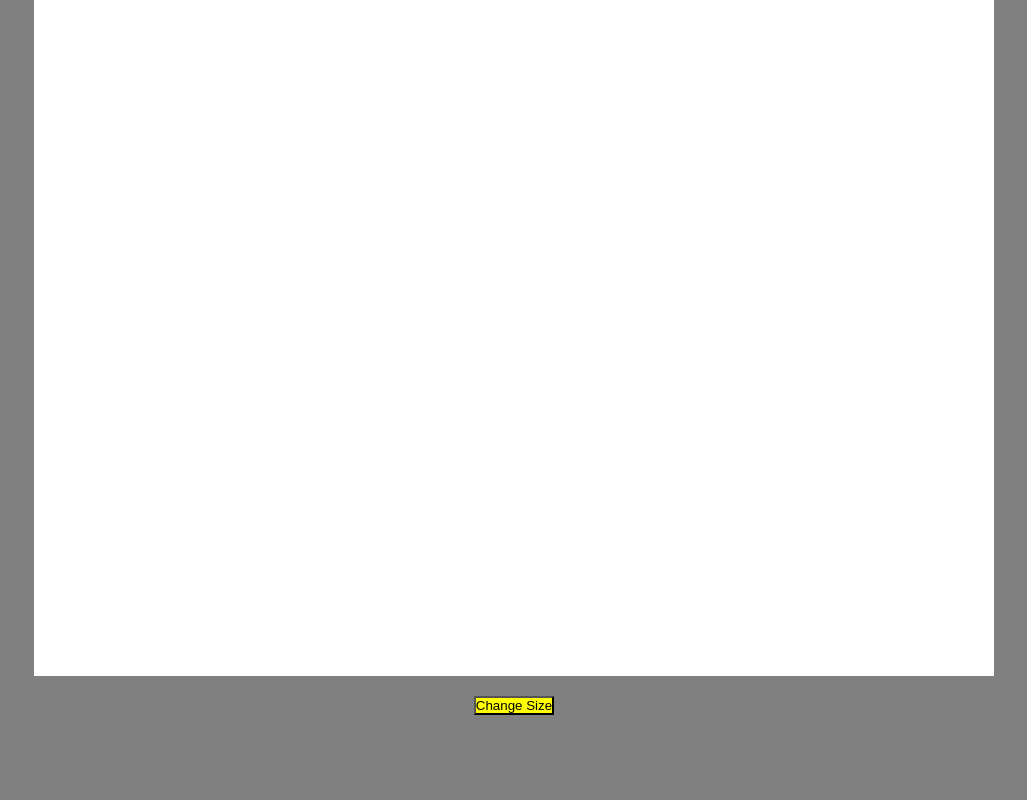
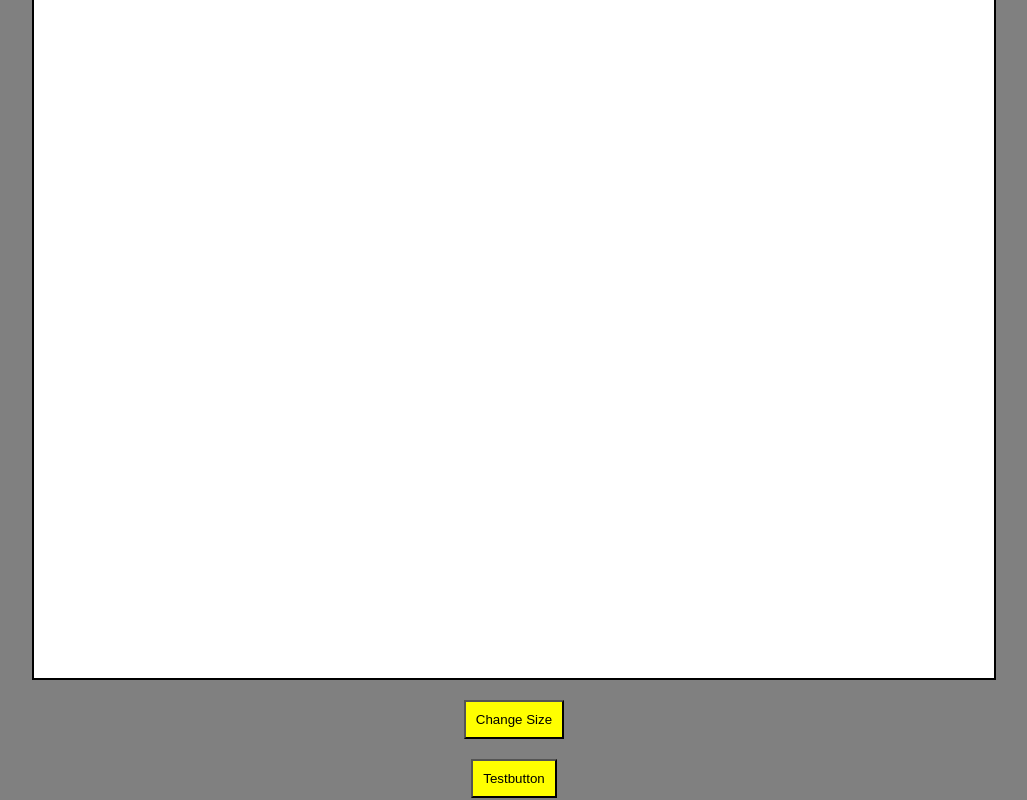
Before and after one commit to dhuber666/Sketchpad, a plain HTML site: page index.html in a window 1280 px wide. Shown: the part 304-1104 px from the top of the page, without its empty margins (126-1153 px from the left). Before the commit the page ends 1019 px from the top, so only its background shows below. Drawn offline with nearby package versions, Linux system fonts and the light colour scheme.

Commit message:
Finally a working version. Updates comming soon

```diff
--- a/index.html
+++ b/index.html
@@ -14,10 +14,13 @@
 
 		</div>
 
-		<div id="sizeBtn">
-			<button type="button" onclick="changeSize()"> Change Size </button>
 
-		</div>
+
+			<div class="wrapper">
+				<button type="button" onclick="changeSize()"> Change Size </button>
+				<button type="button"> Testbutton </button>
+			</div>
+
 
 
 
--- a/script.js
+++ b/script.js
@@ -1,5 +1,5 @@
 
-$boardSize = $(".board").height();
+
 
 
 
@@ -13,7 +13,7 @@ $("document").ready(function(){
 	hoverFunc();
     $(".box").height(60);
 	$(".box").width(60);
-
+	$boardSize = $(".board").height();
 
 
 
@@ -53,13 +53,17 @@ function changeSize() {
 	$size = prompt("Change the size!");
 	$divSize = $boardSize / $size;
 
-	$(".box").height($divSize);
-	$(".box").width($divSize);
+
 
 	$loopCount = $size * $size;
 	removeBox();
+
 	buildBox($loopCount);
+
+	console.log("Hi console");
 	hoverFunc();
+	$(".box").height($divSize);
+	$(".box").width($divSize);
 
 
 
--- a/style.css
+++ b/style.css
@@ -12,6 +12,7 @@
 	margin: 20px auto;
 	background-color: white;
 	padding: 0;
+	border: 2px solid black;
 
 }
 
@@ -38,10 +39,22 @@ html {
 
 }
 
-#sizeBtn > button {
+.wrapper > button {
+
+	margin: 20px auto;
+	background-color: yellow;
+	display: block;
+	padding: 10px;
+
+
+
+
+}
+
+.wrapper {
 
 	margin: 0 auto;
-	background-color: yellow;
-	display: block;
+	width: 400px;
 
+	height: 100px;
 }
```
